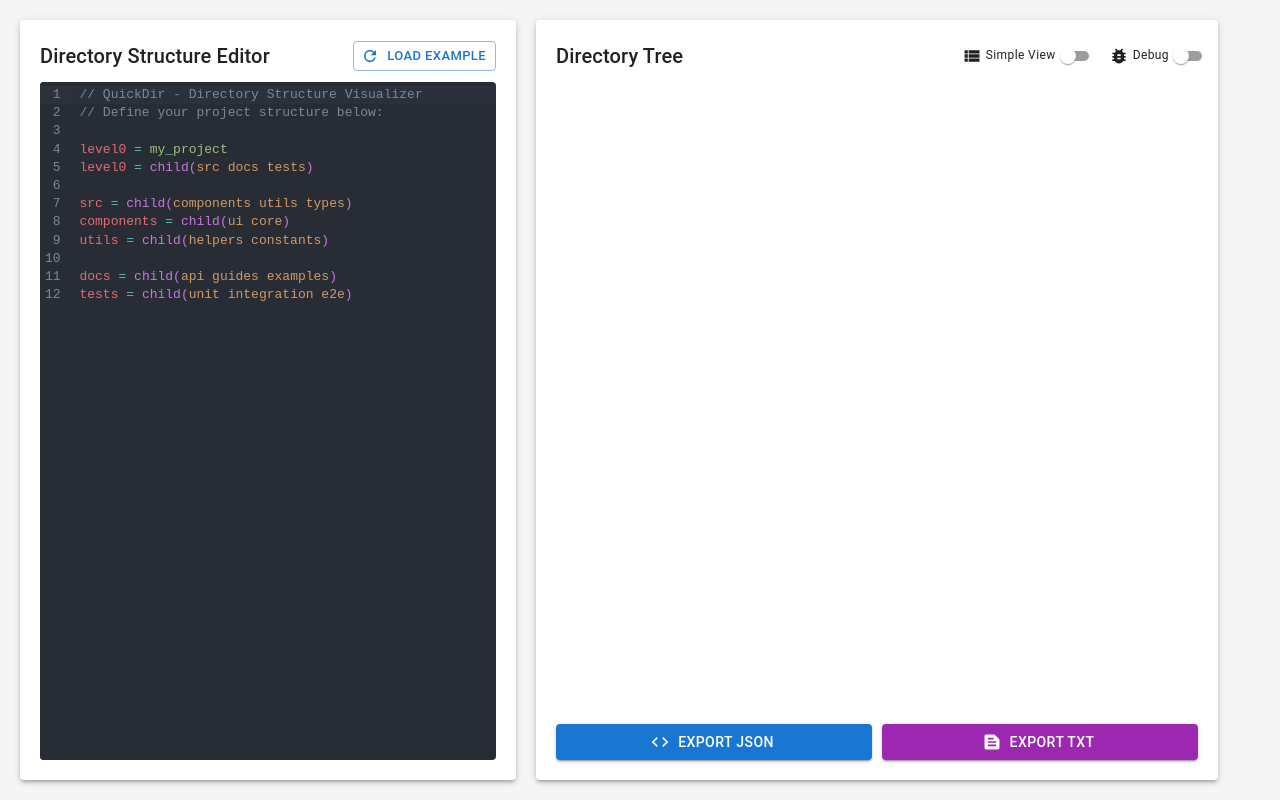
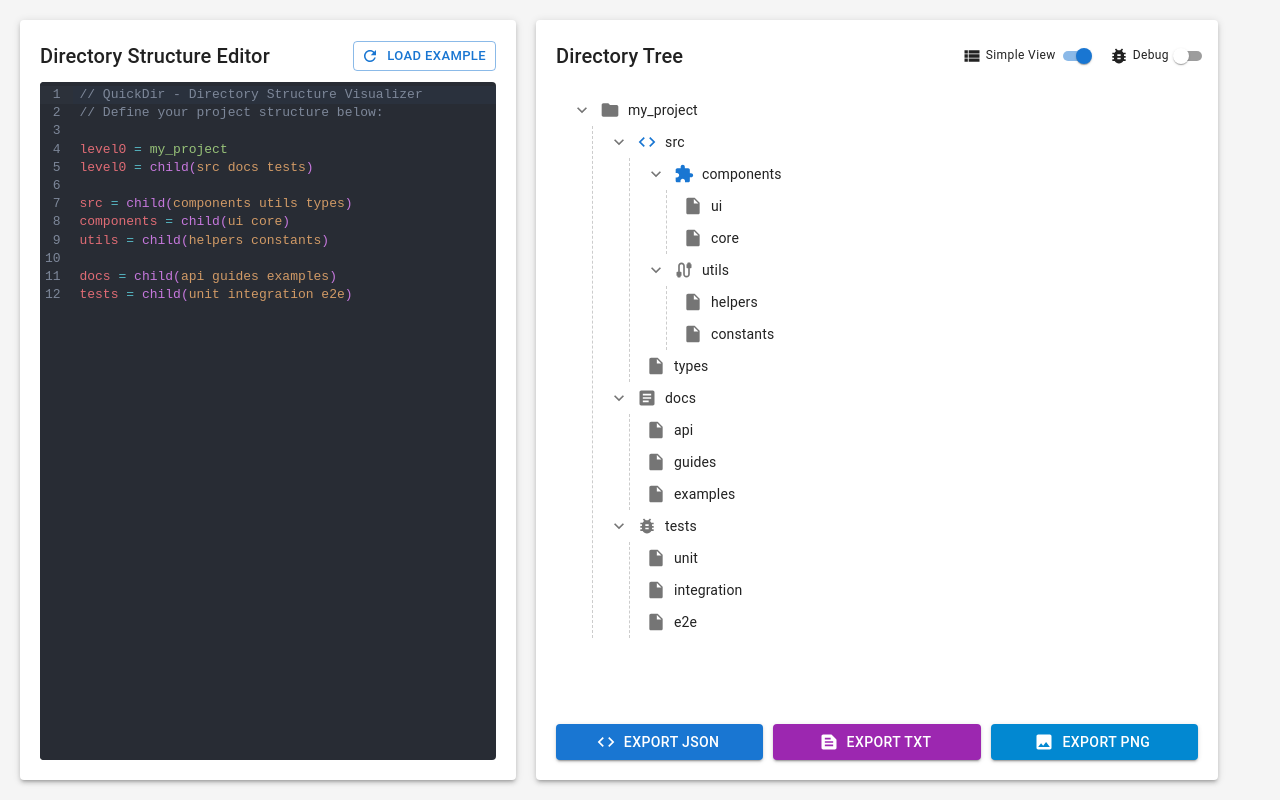
Before and after one commit to idossha/QuickD, a React (Vite) app: page / in a window 1280 px wide. Built offline with nearby package versions, Linux system fonts and the light colour scheme.

Commit message:
png export

```diff
--- a/package.json
+++ b/package.json
@@ -24,6 +24,7 @@
     "@mui/material": "^7.0.2",
     "@mui/x-tree-view": "^8.1.0",
     "@uiw/react-codemirror": "^4.23.11",
+    "html2canvas": "^1.4.1",
     "react": "^19.0.0",
     "react-dom": "^19.0.0",
     "react-icons": "^5.5.0",
--- a/src/App.tsx
+++ b/src/App.tsx
@@ -1,4 +1,4 @@
-import { useState, useEffect } from 'react';
+import { useState, useEffect, useRef } from 'react';
 import CodeMirror from '@uiw/react-codemirror';
 import { oneDark } from '@codemirror/theme-one-dark';
 import { styled } from '@mui/material/styles';
@@ -8,13 +8,15 @@ import {
 } from '@mui/material';
 import {
   Code as CodeIcon, TextSnippet,
-  Refresh, ViewList, BugReport
+  Refresh, ViewList, BugReport,
+  Image as ImageIcon
 } from '@mui/icons-material';
 import DirectoryTree from './components/DirectoryTree';
 import FallbackTree from './components/FallbackTree';
 import TreeDebugger from './components/TreeDebugger';
 import { parseDirectoryStructure } from './utils/parser';
 import { directoryLanguageSupport } from './utils/directoryLanguage';
+import html2canvas from 'html2canvas';
 
 const Container = styled(Box)({
   display: 'flex',
@@ -74,6 +76,13 @@ const ControlsContainer = styled(Box)({
   gap: '8px',
 });
 
+const ExportButtonsContainer = styled(Box)({
+  display: 'grid',
+  gridTemplateColumns: 'repeat(3, 1fr)',
+  gap: '10px',
+  marginTop: '10px',
+});
+
 const simpleExample = `// Simple Example
 // Try this basic structure first
 
@@ -101,7 +110,8 @@ function App() {
   const [tree, setTree] = useState(parseDirectoryStructure(initialCode));
   const [debug, setDebug] = useState<string>("");
   const [showDebug, setShowDebug] = useState(false);
-  const [useFallback, setUseFallback] = useState(false);
+  const [useFallback, setUseFallback] = useState(true);
+  const treeRef = useRef<HTMLDivElement>(null);
 
   useEffect(() => {
     try {
@@ -154,6 +164,27 @@ function App() {
     document.body.appendChild(downloadAnchorNode);
     downloadAnchorNode.click();
     downloadAnchorNode.remove();
+  };
+
+  const exportAsPNG = async () => {
+    if (!treeRef.current || !tree) return;
+
+    try {
+      const canvas = await html2canvas(treeRef.current, {
+        backgroundColor: '#ffffff',
+        scale: 2, // Higher quality
+      });
+
+      const dataUrl = canvas.toDataURL('image/png');
+      const downloadLink = document.createElement('a');
+      downloadLink.href = dataUrl;
+      downloadLink.download = 'directory_structure.png';
+      document.body.appendChild(downloadLink);
+      downloadLink.click();
+      document.body.removeChild(downloadLink);
+    } catch (error) {
+      console.error('Error exporting as PNG:', error);
+    }
   };
 
   const setSimpleExample = () => {
@@ -227,7 +258,7 @@ function App() {
             </Tooltip>
           </Box>
         </ControlsContainer>
-        <TreeViewWrapper>
+        <TreeViewWrapper ref={treeRef}>
           {useFallback
             ? <FallbackTree data={tree} />
             : <DirectoryTree data={tree} />
@@ -235,7 +266,7 @@ function App() {
           {showDebug && tree && <TreeDebugger data={tree} />}
         </TreeViewWrapper>
         {showDebug && <DebugInfo>{debug}</DebugInfo>}
-        <ButtonContainer>
+        <ExportButtonsContainer>
           <Tooltip title="Export as JSON file">
             <Button
               variant="contained"
@@ -258,7 +289,18 @@ function App() {
               Export TXT
             </Button>
           </Tooltip>
-        </ButtonContainer>
+          <Tooltip title="Export as PNG image">
+            <Button
+              variant="contained"
+              color="info"
+              onClick={exportAsPNG}
+              startIcon={<ImageIcon />}
+              fullWidth
+            >
+              Export PNG
+            </Button>
+          </Tooltip>
+        </ExportButtonsContainer>
       </TreeContainer>
     </Container>
   );
```
Also changed, not shown: 1 other file (tests, documents, lock files or other folders).
